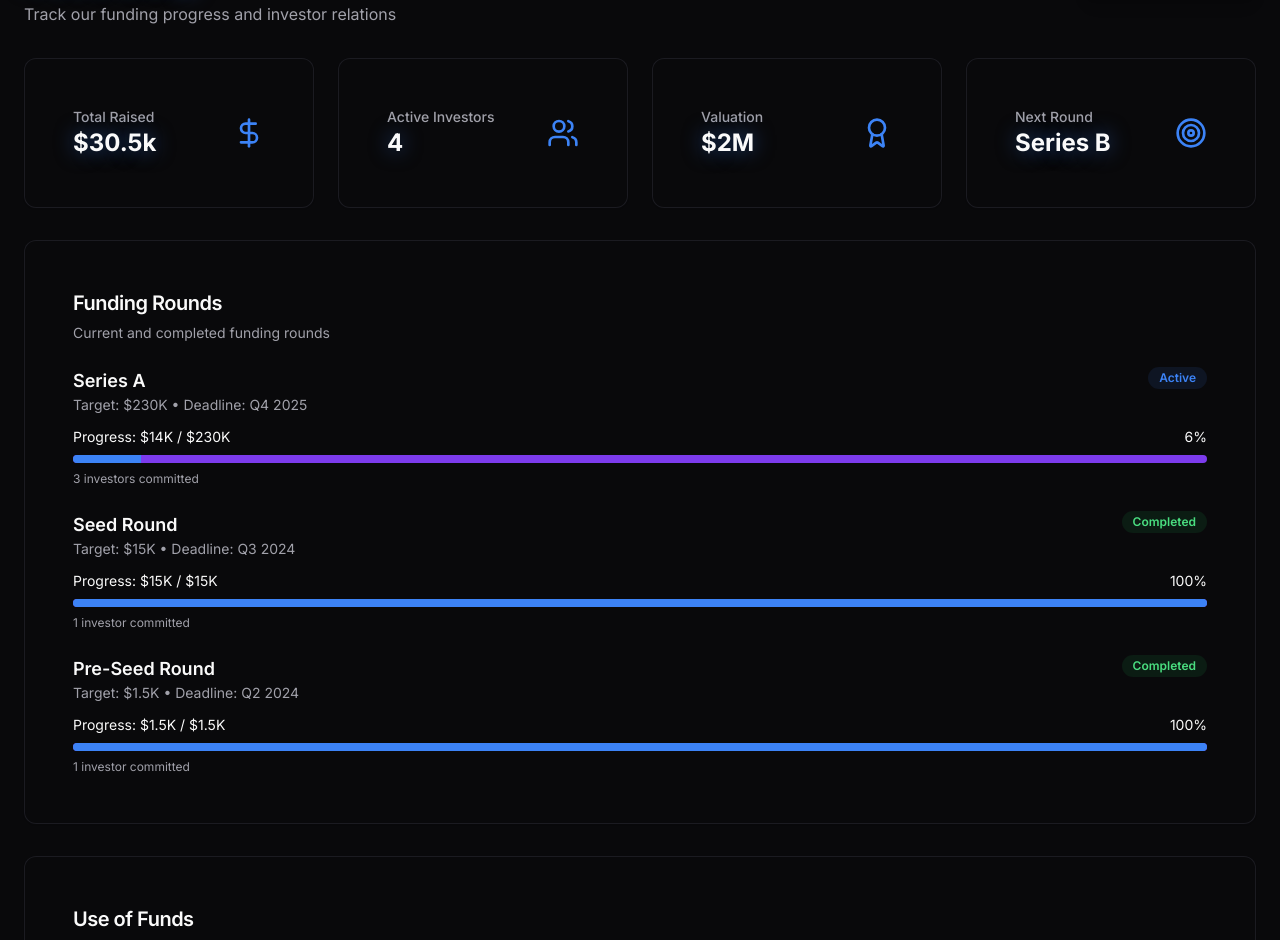
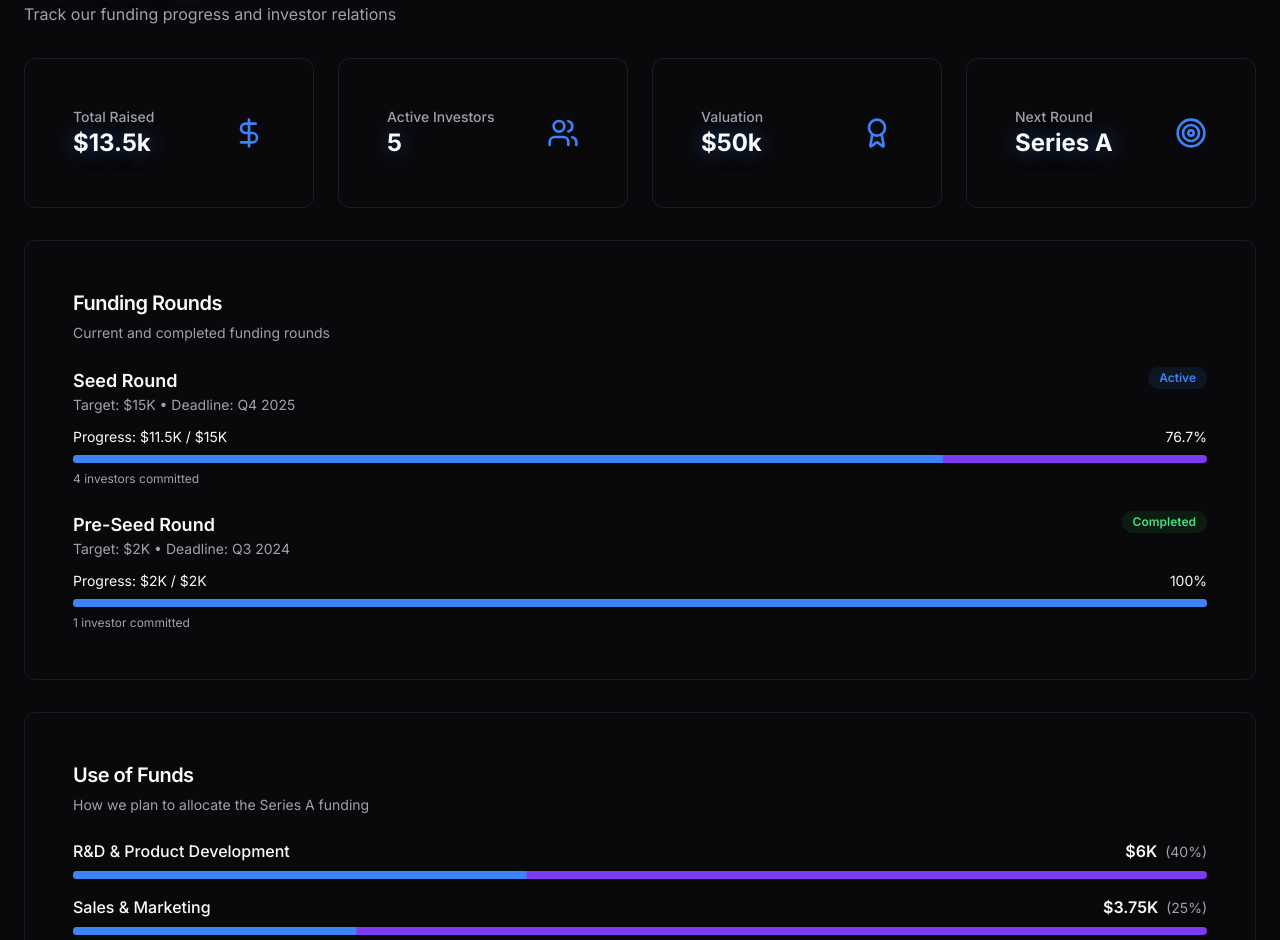
Before and after one commit to Vicade23/enzol-ai-pitchdeck, a React (Create React App) app: page /fundraising in a window 1280 px wide. Shown: the part 132-1072 px from the top of the page. Built offline with nearby package versions, Linux system fonts and the light colour scheme.

Commit message:
commit changes

```diff
--- a/src/components/layout/Navbar.tsx
+++ b/src/components/layout/Navbar.tsx
@@ -114,7 +114,7 @@ export function Navbar() {
                 Sign In
               </Button>
             </Link> */}
-            <Link to={'/contact-investment-team'}>
+            <Link to={companyEmail}>
               <Button variant="primary" className="glow-primary">
                 Contact Team
               </Button>
--- a/src/pages/FundraisingPage.tsx
+++ b/src/pages/FundraisingPage.tsx
@@ -20,46 +20,37 @@ export default function FundraisingPage() {
   const [companyEmail] = useState('mailto:revoinnovationsystems@gmail.com')
   const fundingRounds = [
     {
-      round: "Series A",
-      target: "$230K",
-      raised: "$14K",
-      progress: 6,
+      round: "Seed Round",
+      target: "$15K",
+      raised: "$11.5K",
+      progress: 76.7,
       status: "Active",
       deadline: "Q4 2025",
-      investors: 3
+      investors: 4
     },
     {
-      round: "Seed Round",
-      target: "$15K",
-      raised: "$15K",
+      round: "Pre-Seed Round",
+      target: "$2K",
+      raised: "$2K",
       progress: 100,
       status: "Completed",
       deadline: "Q3 2024",
       investors: 1
     },
-    {
-      round: "Pre-Seed Round",
-      target: "$1.5K",
-      raised: "$1.5K",
-      progress: 100,
-      status: "Completed",
-      deadline: "Q2 2024",
-      investors: 1
-    },
   ];
 
   const useOfFunds = [
-    { category: "R&D & Product Development", percentage: 40, amount: "$92K" },
-    { category: "Sales & Marketing", percentage: 25, amount: "$57.5K" },
-    { category: "Team Expansion", percentage: 20, amount: "$46K" },
-    { category: "Operations & Infrastructure", percentage: 15, amount: "$34.5K" }
+    { category: "R&D & Product Development", percentage: 40, amount: "$6K" },
+    { category: "Sales & Marketing", percentage: 25, amount: "$3.75K" },
+    { category: "Team Expansion", percentage: 20, amount: "$3K" },
+    { category: "Operations & Infrastructure", percentage: 15, amount: "$2.25K" }
   ];
 
   const milestones = [
     { title: "Product Beta Launch (MVP)", status: "Completed", date: "Q4 2024" },
     { title: "First 1000 Users", status: "Completed", date: "Q4 2024" },
     { title: "First 10,000 Users", status: "Completed", date: "Q1 2025" },
-    { title: "Series A Close", status: "In Progress", date: "Q3 2025" },
+    { title: "Seed Round Close", status: "In Progress", date: "Q3 2025" },
     { title: "Product Launch", status: "Planned", date: "Q4 2025" },
     { title: "International Expansion", status: "Planned", date: "Q4 2025" },
     { title: "Enterprise Partnerships", status: "Planned", date: "2026" },
@@ -75,7 +66,7 @@ export default function FundraisingPage() {
             Track our funding progress and investor relations
           </p>
         </div>
-          <Link to={'/view-pitch-deck'} target='_blank'>
+          <Link to={'https://1drv.ms/p/c/3a6edfaff77a327f/EZfBrvNbi5BAvog48GPjliMBK4y3urkDed_KIdKZcXrLsQ?e=s7nnZg'} target='_blank'>
             <Button className="bg-primary hover:bg-primary/90 w-full lg:w-auto">
               <TrendingUp className="mr-2 h-4 w-4" />
               View Pitch Deck
@@ -90,7 +81,7 @@ export default function FundraisingPage() {
             <div className="flex items-center justify-between">
               <div>
                 <p className="text-sm font-medium text-muted-foreground">Total Raised</p>
-                <p className="text-2xl font-bold text-glow">$30.5k</p>
+                <p className="text-2xl font-bold text-glow">$13.5k</p>
               </div>
               <DollarSign className="h-8 w-8 text-primary" />
             </div>
@@ -102,7 +93,7 @@ export default function FundraisingPage() {
             <div className="flex items-center justify-between">
               <div>
                 <p className="text-sm font-medium text-muted-foreground">Active Investors</p>
-                <p className="text-2xl font-bold text-glow">4</p>
+                <p className="text-2xl font-bold text-glow">5</p>
               </div>
               <Users className="h-8 w-8 text-primary" />
             </div>
@@ -114,7 +105,7 @@ export default function FundraisingPage() {
             <div className="flex items-center justify-between">
               <div>
                 <p className="text-sm font-medium text-muted-foreground">Valuation</p>
-                <p className="text-2xl font-bold text-glow">$2M</p>
+                <p className="text-2xl font-bold text-glow">$50k</p>
               </div>
               <Award className="h-8 w-8 text-primary" />
             </div>
@@ -126,7 +117,7 @@ export default function FundraisingPage() {
             <div className="flex items-center justify-between">
               <div>
                 <p className="text-sm font-medium text-muted-foreground">Next Round</p>
-                <p className="text-2xl font-bold text-glow">Series B</p>
+                <p className="text-2xl font-bold text-glow">Series A</p>
               </div>
               <Target className="h-8 w-8 text-primary" />
             </div>
--- a/src/pages/InvestorsPage.tsx
+++ b/src/pages/InvestorsPage.tsx
@@ -23,10 +23,12 @@ export default function InvestorsPage() {
   ];
 
   const milestones = [
-    { year: "Q3/25", title: "Series A Funding", amount: "$230K", description: "Led by top-tier VCs to scale AI research capabilities" },
+    { year: "Q3/25", title: "Seed Round", amount: "$15K", description: "Product and team development" },
+    // { year: "Q3/25", title: "Series A Funding", amount: "$230K", description: "Led by top-tier VCs to scale AI research capabilities" },
     { year: "2025", title: "MVP Paused", amount: "", description: "Product demand value and validity acquired from users" },
     { year: "Q4/24", title: "MVP Launch", amount: "12K+ Users", description: "Successfully launched AI platform prototype with rapid user adoption" },
-    { year: "Q3/24", title: "Seed Round", amount: "$15K", description: "Initial funding to build prototype AI technology and team" },
+    { year: "Q3/24", title: "Pre-Seed Round", amount: "$2K", description: "Initial funding to build prototype AI technology and team" },
+    // { year: "Q3/24", title: "Seed Round", amount: "$15K", description: "Initial funding to build prototype AI technology and team" },
     { year: "2024", title: "Company Founded", amount: "Team of 5", description: "Started with a vision to democratize AI for research and education" }
   ];
 
@@ -57,7 +59,7 @@ export default function InvestorsPage() {
             </p>
             <div className="flex flex-col sm:flex-row gap-4 justify-center">
               {/* https://1drv.ms/p/c/3a6edfaff77a327f/EZfBrvNbi5BAvog48GPjliMBK4y3urkDed_KIdKZcXrLsQ?e=s7nnZg */}
-              <Link to={'/view-pitch-deck'}>
+              <Link to={'https://1drv.ms/p/c/3a6edfaff77a327f/EZfBrvNbi5BAvog48GPjliMBK4y3urkDed_KIdKZcXrLsQ?e=s7nnZg'} target="_blank">
                 <Button size="lg" className="bg-primary hover:bg-primary/90">
                   View Pitch Deck
                   <ArrowRight className="ml-2 h-5 w-5" />
```
